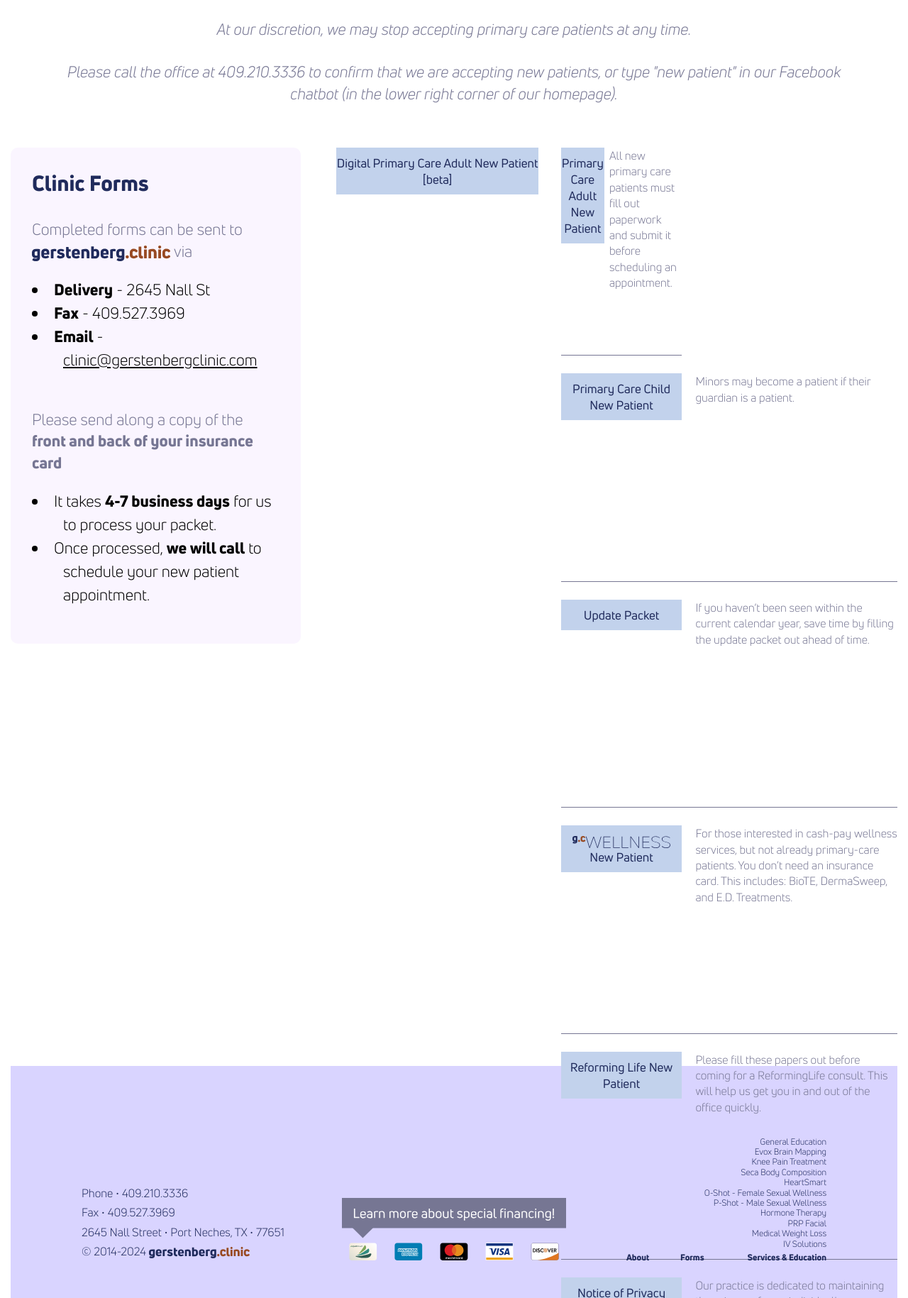
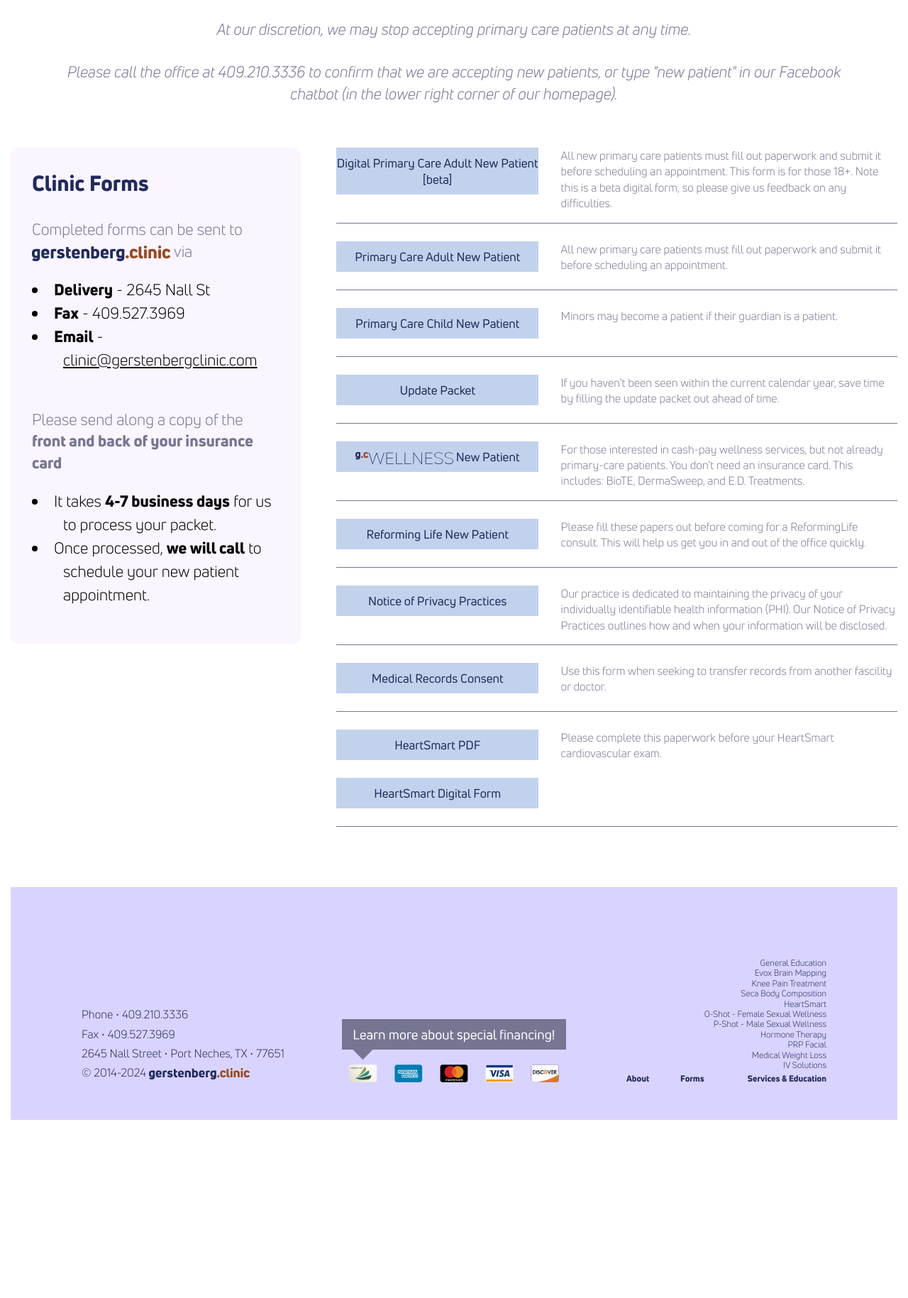
Before and after one commit to theneverwoods/gerstenberg.clinic, a Jekyll site: the page built from forms.html, in a window 1280 px wide, cut to the strip 1176-3005 px from the top of the page. Shown: the whole strip at 71% size. Built offline with Jekyll 4.4.1, drawn with Linux system fonts in a browser that asks for light colours; after the commit the page ends 2754 px from its top, so only the background shows below that.

Commit message:
Update forms.html

```diff
--- a/forms.html
+++ b/forms.html
@@ -29,11 +29,17 @@ stylesheet: forms
     </ul>
   </div>
   <div class="two-thirds">
-      <div class="links-row">
+       <div class="links-row">
       <div>
         <a href="https://form.jotform.com/222806516737056" target="_blank" class="btn">Digital Primary Care Adult New Patient [beta]</a>
       </div>
       <div>
+        <p>
+          All new primary care patients must fill out paperwork and submit it before scheduling an appointment. This form is for those 18+. Note this is a beta digital form, so please give us feedback on any difficulties.
+        </p>
+      </div>
+    </div>
+
       <div class="links-row">
       <div>
         <a href="{{ site.baseurl }}/pdf/adult.pdf" target="_blank" class="btn">Primary Care Adult New Patient</a>
```
